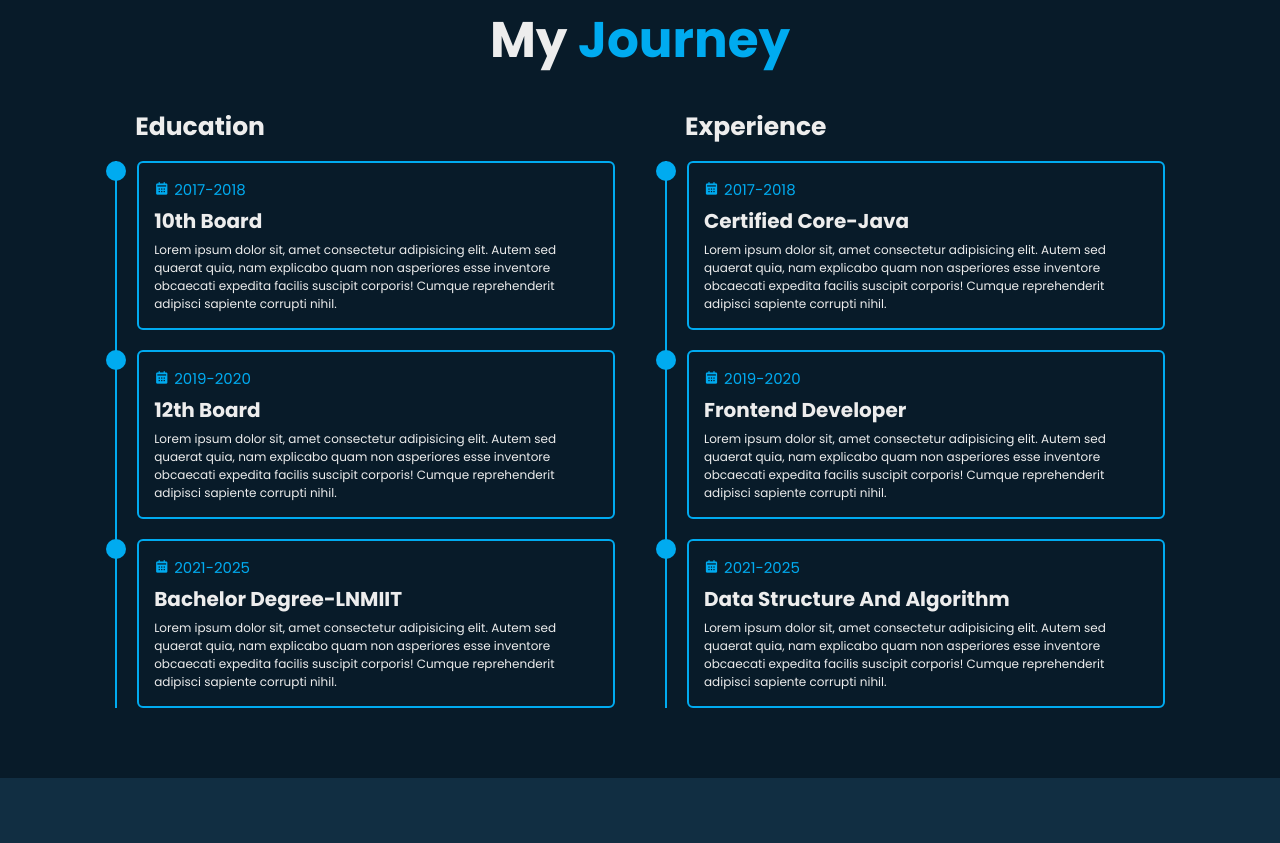
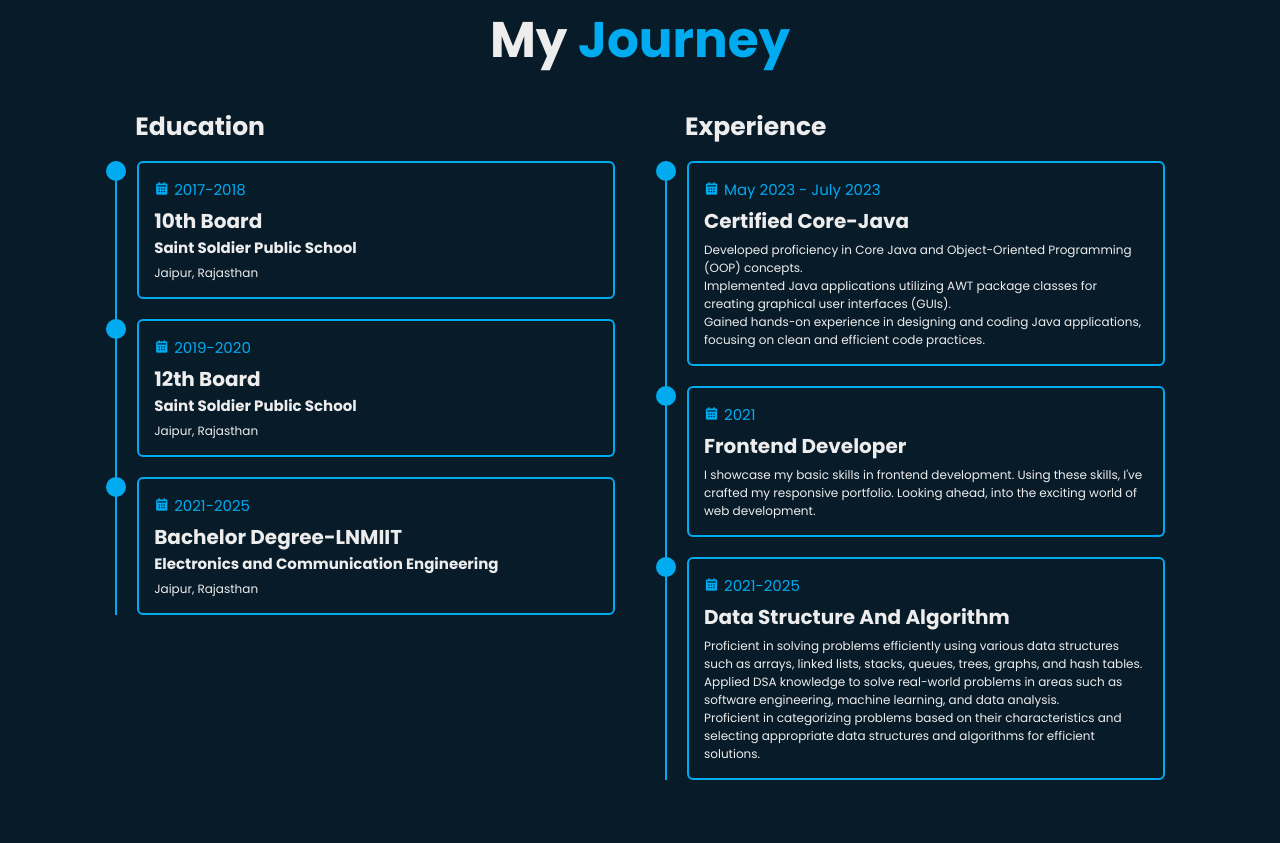
Before and after one commit to ravi9443/Portfolio, a plain HTML site: page index.html in a window 1280 px wide. Shown: the part 1697-2540 px from the top of the page. Drawn offline with nearby package versions, Linux system fonts and the light colour scheme.

Commit message:
Edited some of my details and make the portfolio update tile date 13 feb 2024

```diff
--- a/index.html
+++ b/index.html
@@ -33,19 +33,21 @@
         <h1>Hi, I'm <span>Ravi Jain</span><span class="animate" style="--i:2;"></span>
         </h1>
         <div class="text-animate">
-            <h3>Frontend Developer</h3>
+            <h3>Software Developer</h3>
             <span class="animate" style="--i:3;"></span>
 
         </div>
-        <p>Lorem ipsum dolor sit amet consectetur adipisicing elit. Vero velit dolorem neque unde temporibus,
-            repellat soluta sapiente voluptates consequuntur molestias explicabo cumque aspernatur deserunt distinctio est veniam
+        <p> I am a person with keen interest to become a developer engineer and contribute towards Nation.
+            I am a active social worker , responsible and have positive attitude .
+            I possess deep understanding and passion for Innovation .
+            As a good communicator I convey my ideas clearly and efficiently .
             <span class="animate" style="--i:4;"></span>
 
         </p>
-        <div class="btn-box">
-            <a href="#" class="btn">Hire Me</a>
-            <a href="#" class="btn">Let's Talk</a>
-            <span class="animate" style="--i:5;"></span>
+        <!-- <div class="btn-box">
+             <a href="#" class="btn">Hire Me</a>
+            <a href="#" class="btn">Let's Talk</a> -->
+            <!-- <span class="animate" style="--i:5;"></span> -->
 
         </div>
     </div>
@@ -69,9 +71,8 @@
             <span class="circle-spin"></span>
         </div>
         <div class="about-content">
-            <h3>Frontend Developer</h3>
-            <p>Lorem ipsum dolor sit amet consectetur adipisicing elit. Delectus minima dolores commodi sed suscipit vel labore iste nostrum, pariatur architecto?
-                Incidunt accusamus accusantium atque tenetur fugit vero non magnam veniam.
+            <h3>Software Developer</h3>
+            <p>Hi! I am Ravi Jain an engineering student at The LNM Institute of Information Technology Jaipur.
             </p>
             <div class="btn-box btns">
                 <a href="#" class="btn">Read More</a>
@@ -89,9 +90,9 @@
                         <div class="content">
                             <div class="year"><i class='bx bxs-calendar'></i>2017-2018</div>
                             <h3>10th Board</h3>
-                            <p>Lorem ipsum dolor sit, amet consectetur adipisicing elit. Autem sed quaerat quia, nam explicabo
-                                 quam non asperiores esse inventore obcaecati expedita facilis suscipit corporis! Cumque reprehenderit adipisci sapiente corrupti nihil.
-                                </p>
+                            <h2>Saint Soldier Public School </h2>
+                            <p>Jaipur, Rajasthan</p>
+
 
                         </div>
                     </div>
@@ -99,9 +100,8 @@
                         <div class="content">
                             <div class="year"><i class='bx bxs-calendar'></i>2019-2020</div>
                             <h3>12th Board</h3>
-                            <p>Lorem ipsum dolor sit, amet consectetur adipisicing elit. Autem sed quaerat quia, nam explicabo
-                                 quam non asperiores esse inventore obcaecati expedita facilis suscipit corporis! Cumque reprehenderit adipisci sapiente corrupti nihil.
-                                </p>
+                            <h2>Saint Soldier Public School </h2>
+                            <p>Jaipur, Rajasthan</p>
 
                         </div>
                     </div>
@@ -109,9 +109,8 @@
                         <div class="content">
                             <div class="year"><i class='bx bxs-calendar'></i>2021-2025</div>
                             <h3>Bachelor Degree-LNMIIT</h3>
-                            <p>Lorem ipsum dolor sit, amet consectetur adipisicing elit. Autem sed quaerat quia, nam explicabo
-                                 quam non asperiores esse inventore obcaecati expedita facilis suscipit corporis! Cumque reprehenderit adipisci sapiente corrupti nihil.
-                                </p>
+                            <h2>Electronics and Communication Engineering </h2>
+                            <p>Jaipur, Rajasthan</p>
 
                         </div>
                     </div>
@@ -123,21 +122,24 @@
                 <div class="education-box">
                     <div class="education-content">
                         <div class="content">
-                            <div class="year"><i class='bx bxs-calendar'></i>2017-2018</div>
+                            <div class="year"><i class='bx bxs-calendar'></i>May 2023 - July 2023</div>
                             <h3>Certified Core-Java </h3>
-                            <p>Lorem ipsum dolor sit, amet consectetur adipisicing elit. Autem sed quaerat quia, nam explicabo
-                                 quam non asperiores esse inventore obcaecati expedita facilis suscipit corporis! Cumque reprehenderit adipisci sapiente corrupti nihil.
-                                </p>
+                            <p>
+                                Developed proficiency in Core Java and Object-Oriented Programming (OOP) concepts.
+                                <br>Implemented Java applications utilizing AWT package classes for creating graphical user interfaces (GUIs).
+                                <br>Gained hands-on experience in designing and coding Java applications, focusing on clean and efficient code
+                                practices.
+                            </p>
 
                         </div>
                     </div>
                     <div class="education-content">
                         <div class="content">
-                            <div class="year"><i class='bx bxs-calendar'></i>2019-2020</div>
+                            <div class="year"><i class='bx bxs-calendar'></i>2021</div>
                             <h3>Frontend Developer</h3>
-                            <p>Lorem ipsum dolor sit, amet consectetur adipisicing elit. Autem sed quaerat quia, nam explicabo
-                                 quam non asperiores esse inventore obcaecati expedita facilis suscipit corporis! Cumque reprehenderit adipisci sapiente corrupti nihil.
-                                </p>
+                            <p>
+                                I showcase my basic skills in frontend development. Using these skills, I've crafted my responsive portfolio. Looking ahead, into the exciting world of web development.
+                            </p>
 
                         </div>
                     </div>
@@ -145,9 +147,11 @@
                         <div class="content">
                             <div class="year"><i class='bx bxs-calendar'></i>2021-2025</div>
                             <h3>Data Structure And Algorithm</h3>
-                            <p>Lorem ipsum dolor sit, amet consectetur adipisicing elit. Autem sed quaerat quia, nam explicabo
-                                 quam non asperiores esse inventore obcaecati expedita facilis suscipit corporis! Cumque reprehenderit adipisci sapiente corrupti nihil.
-                                </p>
+                            <p>
+                                Proficient in solving problems efficiently using various data structures such as arrays, linked lists, stacks, queues, trees, graphs, and hash tables.
+                                <br>Applied DSA knowledge to solve real-world problems in areas such as software engineering, machine learning, and data analysis.
+                                <br>Proficient in categorizing problems based on their characteristics and selecting appropriate data structures and algorithms for efficient solutions.
+                            </p>
 
                         </div>
                     </div>
@@ -213,16 +217,16 @@
                         </div>
 
                         <div class="progress">
-                            <h3>--- <span>65%</span></h3>
+                            <h3>Machine Learning <span>70%</span></h3>
                             <div class="bar"><span></span></div>
                         </div>
 
                         <div class="progress">
-                            <h3>--- <span>80%</span></h3>
+                            <h3>Deep Learning<span>60%</span></h3>
                             <div class="bar"><span></span></div>
                         </div>
 
-                        <div class="progress">
+                        <!-- <div class="progress">
                             <h3>--- <span>80%</span></h3>
                             <div class="bar"><span></span></div>
                         </div>
@@ -230,7 +234,7 @@
                         <div class="progress">
                             <h3>--- <span>40%</span></h3>
                             <div class="bar"><span></span></div>
-                        </div>
+                        </div> -->
                     </div>
                 </div>
             </div>
```
